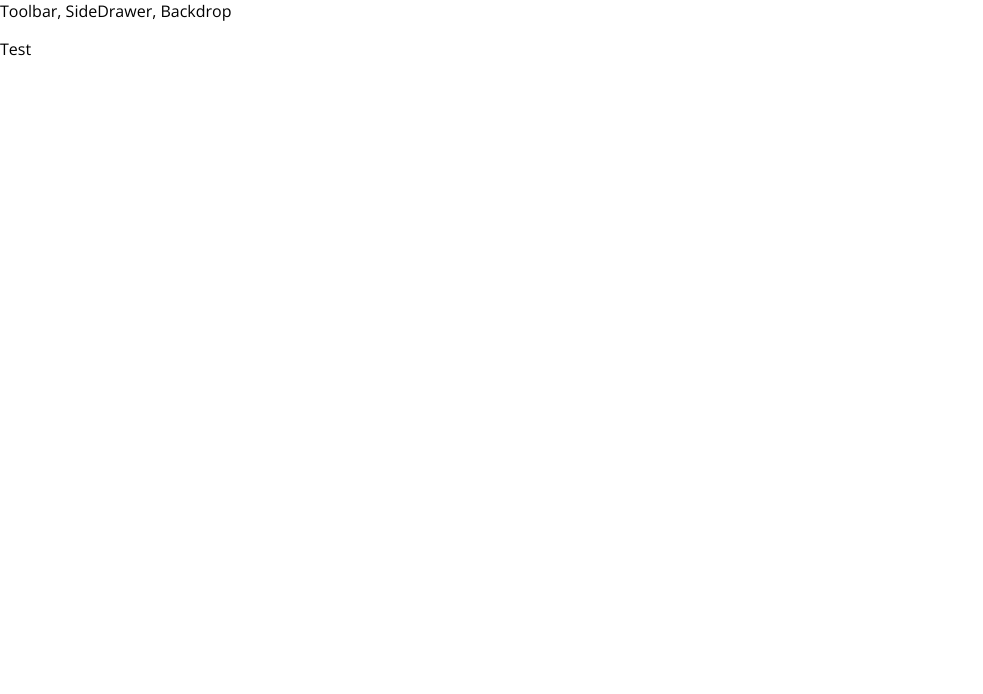
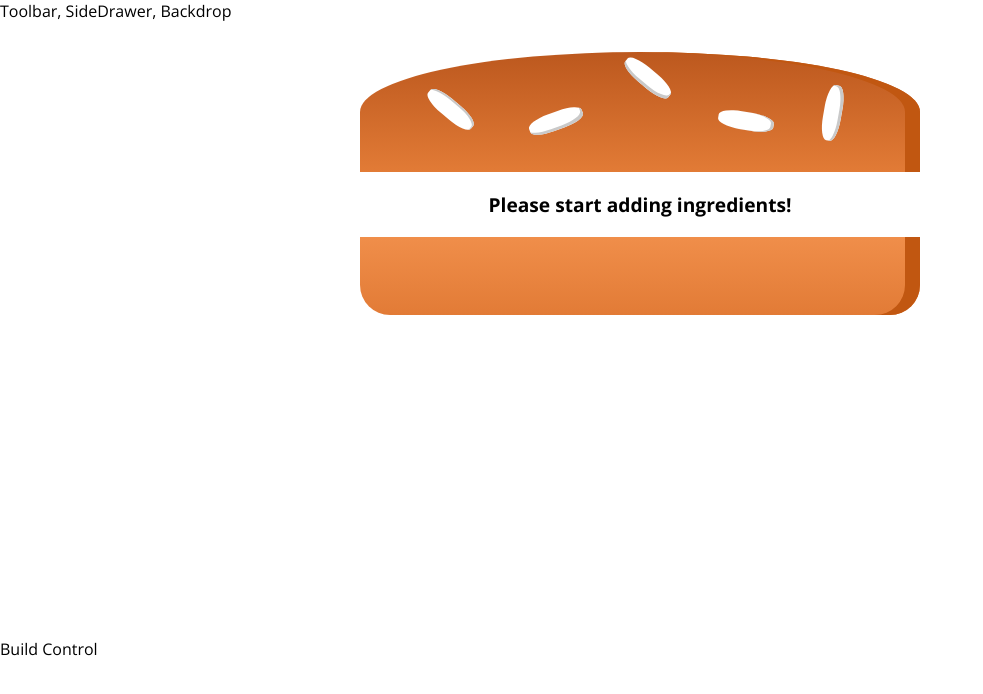
Before and after one commit to Elton1021/burger-builder, a React (Create React App) app: page / in a window 1280 px wide. Shown: the top 694 px of the page, without its empty margins (0-983 px from the left). Built offline with nearby package versions, Linux system fonts and the light colour scheme.

Commit message:
Burger component, Burger Ingredient Component

```diff
--- a/package.json
+++ b/package.json
@@ -6,6 +6,7 @@
     "@testing-library/jest-dom": "^4.2.4",
     "@testing-library/react": "^9.5.0",
     "@testing-library/user-event": "^7.2.1",
+    "prop-types": "^15.7.2",
     "react": "^16.13.1",
     "react-dom": "^16.13.1",
     "react-scripts": "3.4.1"
--- a/src/App.js
+++ b/src/App.js
@@ -1,10 +1,13 @@
 import React from 'react';
 import Layout from './components/Layout/Layout';
+import BurgerBuilder from './containers/BurgerBuilder/BurgerBuilder';
 
 function App() {
   return (
     <div>
-      <Layout><p>Test</p></Layout>
+      <Layout>
+        <BurgerBuilder />
+      </Layout>
     </div>
   );
 }
--- /dev/null
+++ b/src/components/Burger/Burger.js
@@ -0,0 +1,24 @@
+import React from 'react';
+import classes from './Burger.module.css';
+import BurgerIngredient from './BurgerIngredient/BurgerIngredient';
+
+const burger = props => {
+    const transformedIngredients = Object.keys(props.ingredients)
+        .map(igKey => [...Array(props.ingredients[igKey])]
+            .map((_, i) => <BurgerIngredient key={igKey + '_' + i} type={igKey} />))
+        .reduce((arr, el) => arr.concat(el), []);
+
+    if(transformedIngredients.length === 0){
+        transformedIngredients.push(<p key="Burger_notification">Please start adding ingredients!</p>);
+    }
+
+    return (
+        <div className={classes.Burger}>
+            <BurgerIngredient type="bread-top" />
+            {transformedIngredients}
+            <BurgerIngredient type="bread-bottom" />
+        </div>
+    )
+}
+
+export default burger
--- /dev/null
+++ b/src/components/Burger/Burger.module.css
@@ -0,0 +1,30 @@
+.Burger{
+    width: 100%;
+    margin: auto;
+    height: 400px;
+    overflow: auto;
+    text-align: center;
+    font-weight: bold;
+    font-size: 1.2rem;
+}
+
+@media (min-width: 500px) and (min-height: 400px){
+    .Burger{
+        width: 350px;
+        height: 300px;
+    }
+}
+
+@media (min-width: 500px) and (min-height: 401px){
+    .Burger{
+        width: 450px;
+        height: 400px;
+    }
+}
+
+@media (min-width: 1000px) and (min-height: 700px){
+    .Burger{
+        width: 700px;
+        height: 600px;
+    }
+}
--- /dev/null
+++ b/src/components/Burger/BurgerIngredient/BurgerIngredient.js
@@ -0,0 +1,44 @@
+import React, { Component } from 'react';
+import classes from './BurgerIngredient.module.css';
+import PropTypes from 'prop-types';
+
+class BurgerIngredient extends Component {
+    render() {
+        let ingredient = null;
+        switch (this.props.type) {
+            case ('bread-bottom'):
+                ingredient = <div className={classes.BreadBottom} />
+                break;
+            case ('bread-top'):
+                ingredient = (
+                    <div className={classes.BreadTop}>
+                        <div className={classes.Seeds1} />
+                        <div className={classes.Seeds2} />
+                    </div>
+                );
+                break;
+            case ('meat'):
+                ingredient = <div className={classes.Meat} />
+                break;
+            case ('cheese'):
+                ingredient = <div className={classes.Cheese} />
+                break;
+            case ('salad'):
+                ingredient = <div className={classes.Salad} />
+                break;
+            case ('bacon'):
+                ingredient = <div className={classes.Bacon} />
+                break;
+            default:
+                ingredient = null;
+                break;
+        }
+        return ingredient;
+    }
+}
+
+BurgerIngredient.propTypes = {
+    type: PropTypes.string.isRequired,
+}
+
+export default BurgerIngredient;
--- /dev/null
+++ b/src/components/Burger/BurgerIngredient/BurgerIngredient.module.css
@@ -0,0 +1,113 @@
+.BreadBottom {
+    height: 13%;
+    width: 80%;
+    background: linear-gradient(#F08E4A, #e27b36);
+    border-radius: 0 0 30px 30px;
+    box-shadow: inset -15px 0 #c15711;
+    margin: 2% auto;
+}
+
+.BreadTop {
+    height: 20%;
+    width: 80%;
+    background: linear-gradient(#bc581e, #e27b36);
+    border-radius: 50% 50% 0 0;
+    box-shadow: inset -15px 0 #c15711;
+    margin: 2% auto;
+    position: relative;
+}
+
+.Seeds1 {
+    width: 10%;
+    height: 15%;
+    position: absolute;
+    background-color: white;
+    left: 30%;
+    top: 50%;
+    border-radius: 40%;
+    transform: rotate(-20deg);
+    box-shadow: inset -2px -3px #c9c9c9;
+}
+
+.Seeds1:after {
+    content: "";
+    width: 100%;
+    height: 100%;
+    position: absolute;
+    background-color: white;
+    left: -170%;
+    top: -260%;
+    border-radius: 40%;
+    transform: rotate(60deg);
+    box-shadow: inset -1px 2px #c9c9c9;
+  }
+
+.Seeds1:before {
+    content: "";
+    width: 100%;
+    height: 100%;
+    position: absolute;
+    background-color: white;
+    left: 180%;
+    top: -50%;
+    border-radius: 40%;
+    transform: rotate(60deg);
+    box-shadow: inset -1px -3px #c9c9c9;
+  }
+
+  .Seeds2 {
+    width: 10%;
+    height: 15%;
+    position: absolute;
+    background-color: white;
+    left: 64%;
+    top: 50%;
+    border-radius: 40%;
+    transform: rotate(10deg);
+    box-shadow: inset -3px 0 #c9c9c9;
+  }
+
+  .Seeds2:before {
+    content: "";
+    width: 100%;
+    height: 100%;
+    position: absolute;
+    background-color: white;
+    left: 150%;
+    top: -130%;
+    border-radius: 40%;
+    transform: rotate(90deg);
+    box-shadow: inset 1px 3px #c9c9c9;
+  }
+
+
+.Meat {
+    width: 80%;
+    height: 8%;
+    background: linear-gradient(#7f3608, #702e05);
+    margin: 2% auto;
+    border-radius: 15px;
+}
+
+.Cheese {
+    width: 90%;
+    height: 4.5%;
+    margin: 2% auto;
+    background: linear-gradient(#f4d004, #d6bb22);
+    border-radius: 20px;
+}
+
+.Salad {
+    width: 85%;
+    height: 7%;
+    margin: 2% auto;
+    background: linear-gradient(#228c1d, #91ce50);
+    border-radius: 20px;
+}
+
+.Bacon {
+    width: 80%;
+    height: 3%;
+    background: linear-gradient(#bf3813, #c45e38);
+    margin: 2% auto;
+}
--- a/src/components/Layout/Layout.js
+++ b/src/components/Layout/Layout.js
@@ -1,13 +1,14 @@
 import React from 'react';
 import Auxilary from '../../hoc/Auxilary';
+import classes from './Layout.module.css';
 
 const layout = (props) => (
     <Auxilary>
         <div>Toolbar, SideDrawer, Backdrop</div>
-        <main>
+        <main className={classes.Content}>
             {props.children}
         </main>
     </Auxilary>
-    )
+)
 
 export default layout
--- /dev/null
+++ b/src/components/Layout/Layout.module.css
@@ -0,0 +1,3 @@
+.Content{
+    margin-top:16px;
+}
--- /dev/null
+++ b/src/containers/BurgerBuilder/BurgerBuilder.js
@@ -0,0 +1,26 @@
+import React, { Component } from 'react'
+import Auxilary from '../../hoc/Auxilary';
+import Burger from '../../components/Burger/Burger';
+
+class BurgerBuilder extends Component {
+
+    state = {
+        ingredients: {
+            salad: 0,
+            bacon: 0,
+            cheese: 0,
+            meat: 0,
+        }
+    }
+
+    render() {
+        return (
+            <Auxilary>
+                <Burger ingredients={this.state.ingredients} />
+                <div>Build Control</div>
+            </Auxilary>
+        )
+    }
+}
+
+export default BurgerBuilder
```
